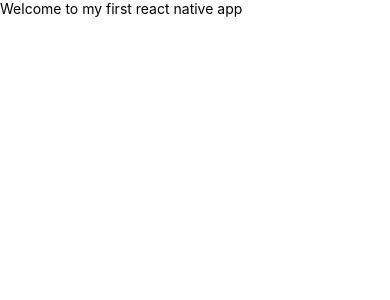
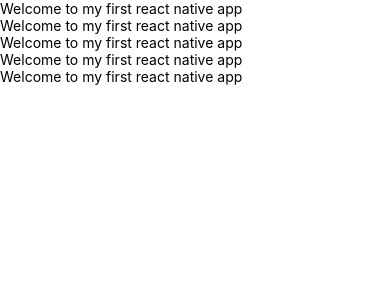
Before and after one commit to Niscolinx/reactNative, a React Native app: screen / in a window 390 px wide. Shown: the top 300 px of the page. Built offline with nearby package versions, Linux system fonts and the light colour scheme.

Commit message:
updated App.js

```diff
--- a/App.js
+++ b/App.js
@@ -29,6 +29,10 @@
   return (
     <View>
       <Text>Welcome to my first react native app</Text>
+      <Text>Welcome to my first react native app</Text>
+      <Text>Welcome to my first react native app</Text>
+      <Text>Welcome to my first react native app</Text>
+      <Text>Welcome to my first react native app</Text>
 
     </View>
   );
```
